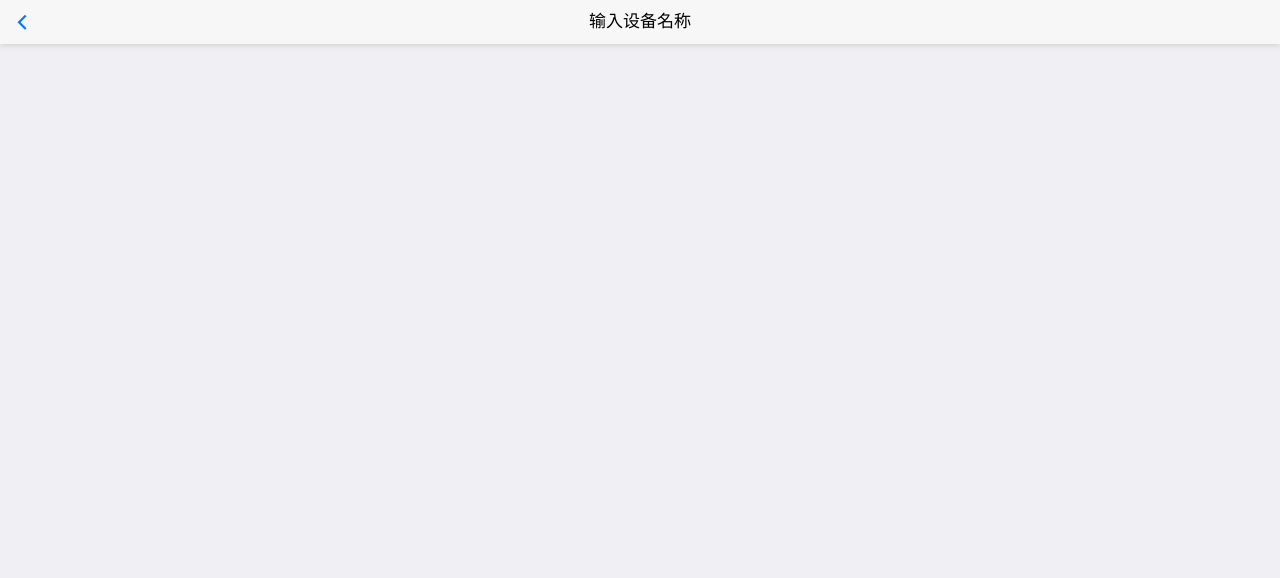
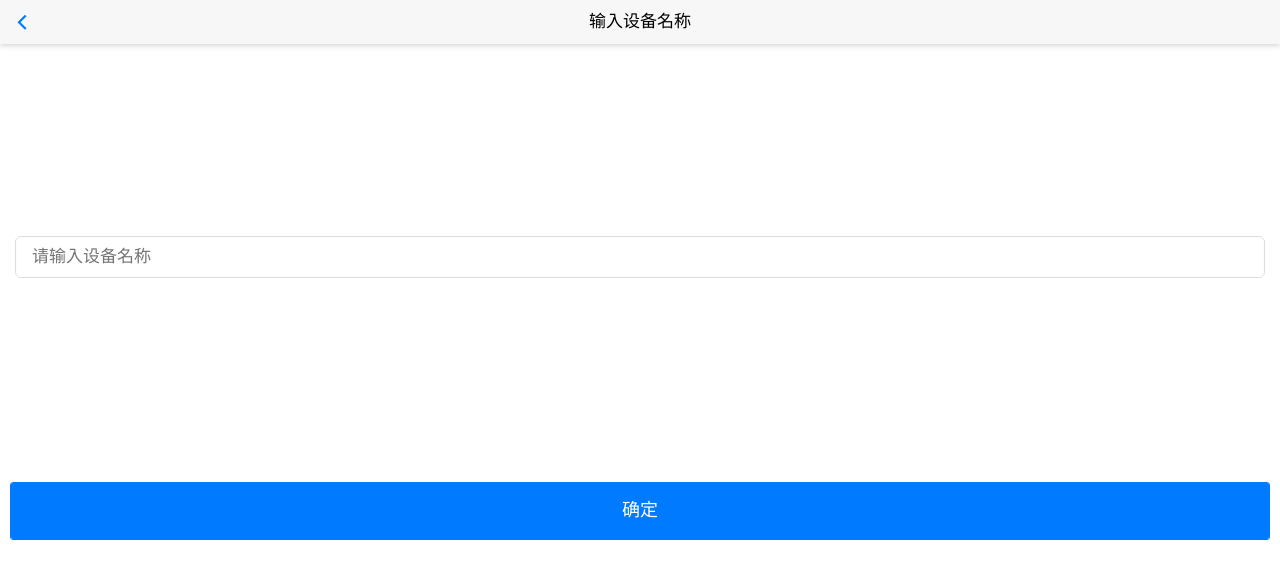
Before and after one commit to lvyao1122/BaoBo, a plain HTML site: page qietu/输入设备名称.html in a window 1280 px wide. Drawn offline with Linux system fonts and the light colour scheme.

Commit message:
输入设备名称

```diff
--- a/qietu/输入设备名称.html
+++ b/qietu/输入设备名称.html
@@ -6,6 +6,10 @@
 		<title></title>
 		<meta name="viewport" content="width=device-width,initial-scale=1,minimum-scale=1,maximum-scale=1,user-scalable=no" />
 		<link href="../css/mui.min.css" rel="stylesheet" />
+		<style type="text/css">
+			body,.mui-content{background:#FFF !important;}
+			input{margin: 0 !important;border: 1px solid rgba(241, 236, 236, 0.2) !important;}
+		</style>
 	</head>
 
 	<body>
@@ -14,6 +18,19 @@
 		    <h1 class="mui-title">输入设备名称</h1>
 		</header>
 		<div class="mui-content">
+			<div class="mui-card" style="margin-top:15%;">
+				<div class="mui-input-row">
+					<input type="text" name=""  value="" placeholder="请输入设备名称" />
+				</div>
+
+
+			</div>
+			<div class="mui-content-padded">
+				<div class="mui-button-row">
+					<button type="button" style=" margin-top: 15%;" class="mui-btn mui-btn-primary mui-btn-block">确定</button>
+				</div>
+			</div>
+
 
 		</div>
 		<script src="../js/mui.min.js"></script>
```
